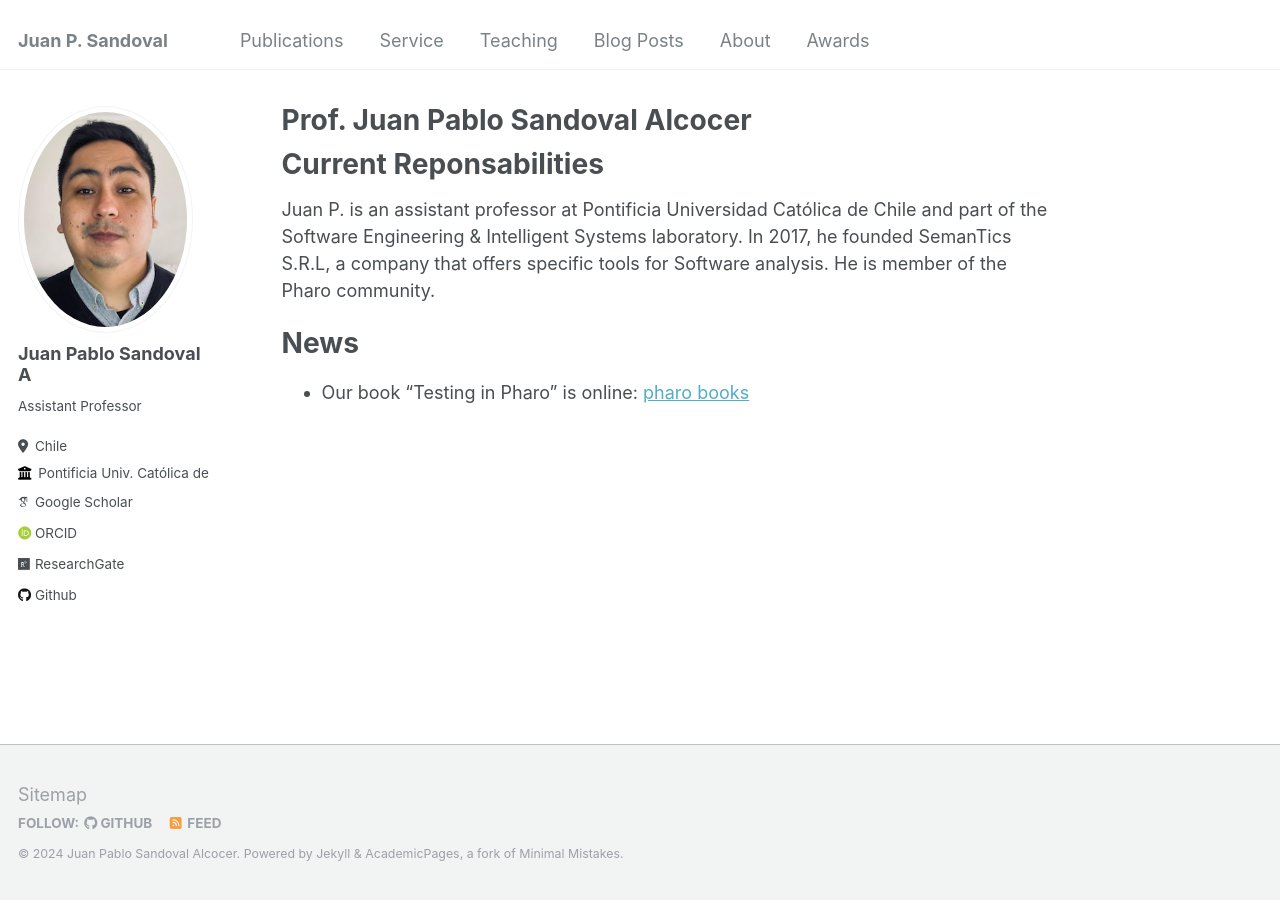
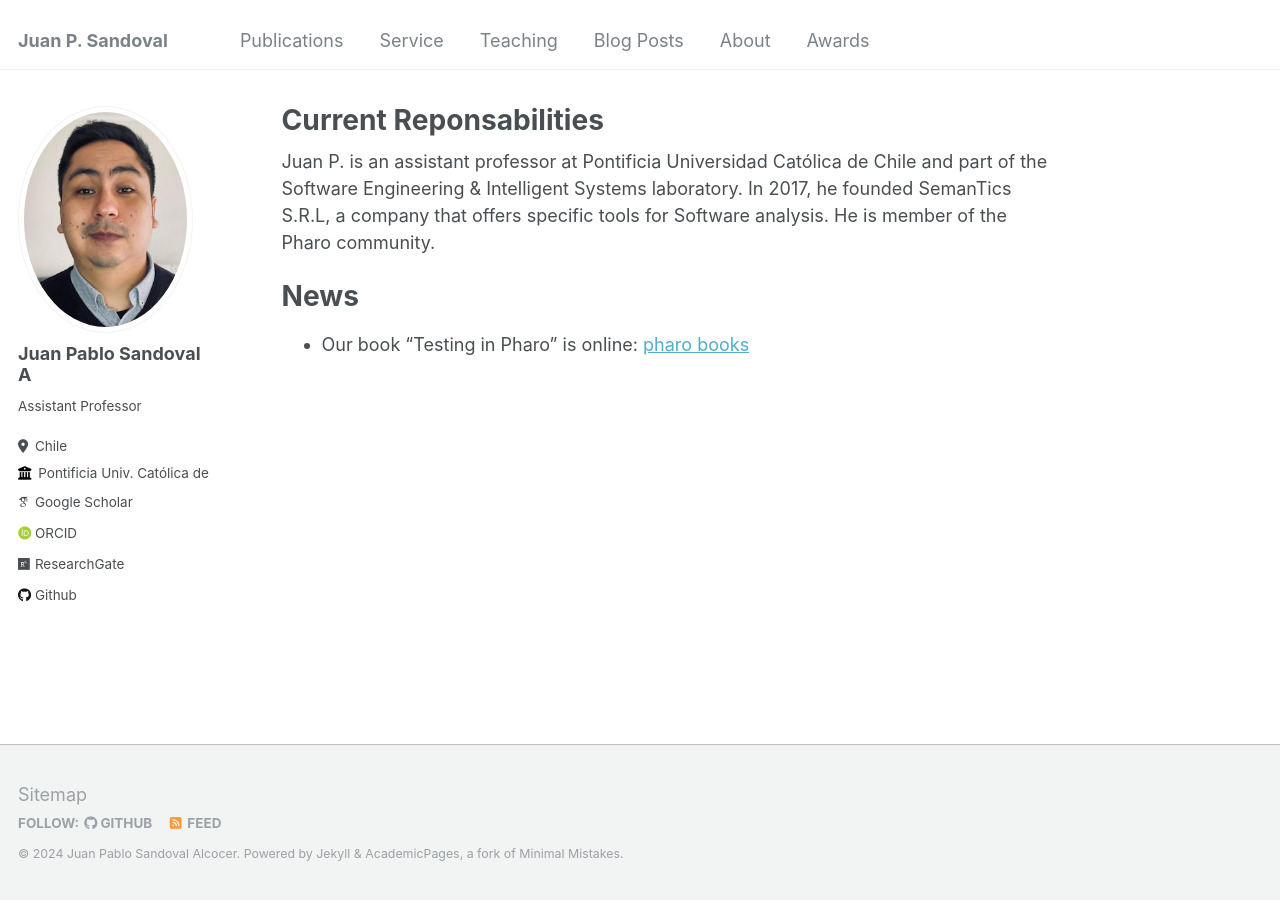
Before and after one commit to jpsandoval/jpsandoval.github.io, a Jekyll site: the page built from _pages/about.md, in a window 1280 px wide. Built offline with Jekyll 4.4.1, drawn with Linux system fonts in a browser that asks for light colours; some web fonts are replaced.

Commit message:
updating

```diff
--- a/_pages/about.md
+++ b/_pages/about.md
@@ -1,13 +1,11 @@
 ---
 permalink: /
-title: "Prof. Juan Pablo Sandoval Alcocer"
+title: "Current Reponsabilities"
 author_profile: true
 redirect_from:
   - /about/
   - /about.html
 ---
-Current Reponsabilities
-======
 Juan P. is an assistant professor at Pontificia Universidad Católica de Chile and part of the Software Engineering & Intelligent Systems laboratory. In 2017, he founded SemanTics S.R.L, a company that offers specific tools for Software analysis. He is member of the Pharo community.
 
 News
```
Also changed, not shown: _pages/markdown.md (+1 -1 lines).
